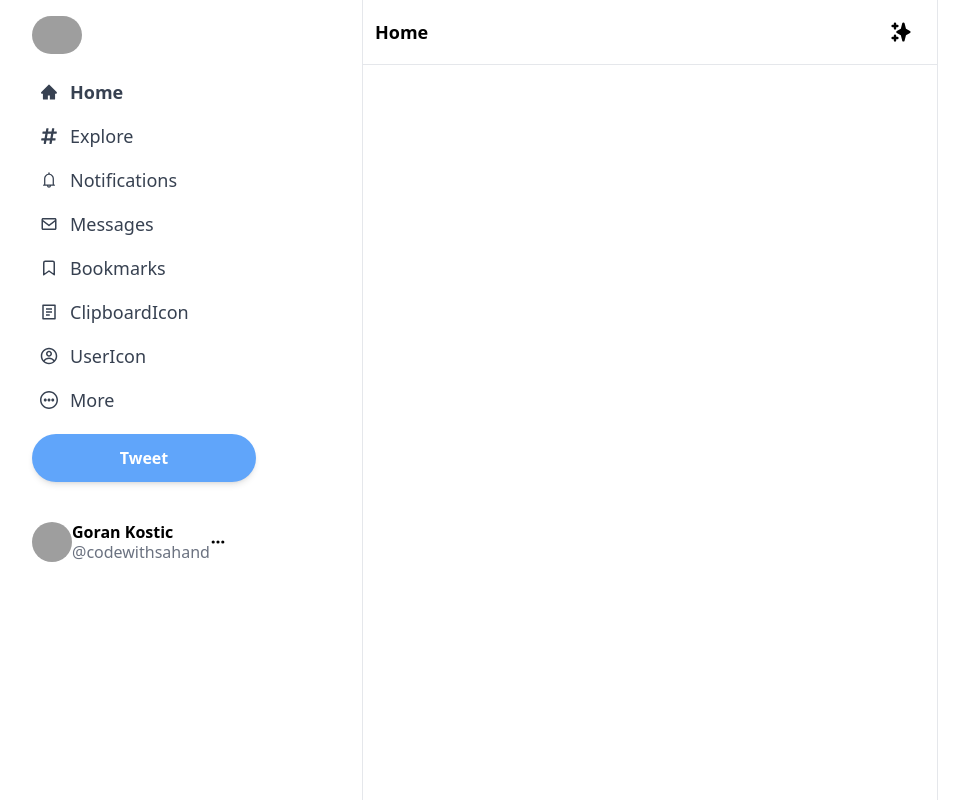
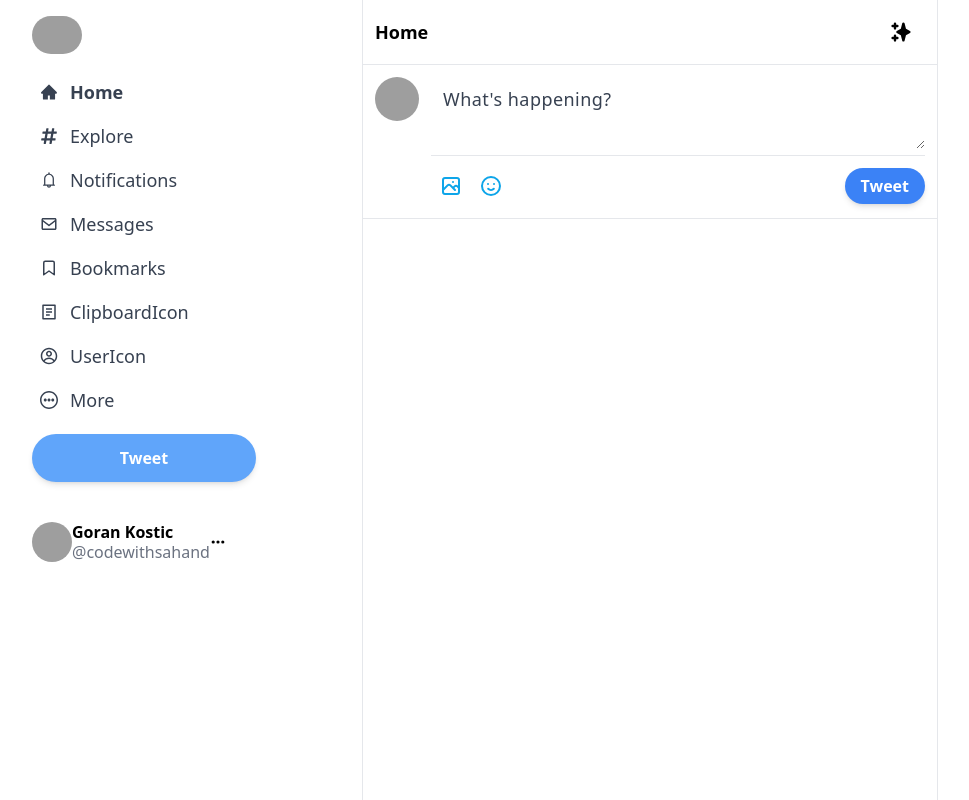
Before and after one commit to damijan0034/twitter-v4, a Next.js app: page / in a window 1280 px wide. Shown: the whole page, without its empty margins (32-1001 px from the left). Built offline with nearby package versions, Linux system fonts and the light colour scheme; grey boxes are pictures that could not be loaded.

Commit message:
adding input section

```diff
--- a/components/Feed.js
+++ b/components/Feed.js
@@ -1,6 +1,7 @@
 import React from 'react'
 import {IoSparklesSharp} from 'react-icons/io'
 import { HiSparkles } from 'react-icons/hi'
+import Input from './Input'
 
 export default function Feed() {
   return (
@@ -11,6 +12,8 @@ export default function Feed() {
          <HiSparkles className='h-5 w-5 sm:w-6 sm:h-6' />
         </div>
       </div>
+
+      <Input />
     </div>
   )
 }
--- /dev/null
+++ b/components/Input.js
@@ -0,0 +1,23 @@
+import React from 'react'
+import {HiOutlinePhotograph,HiOutlineEmojiHappy} from 'react-icons/hi'
+
+
+export default function Input() {
+  return (
+    <div className='flex border-b border-gray-200 p-3 space-x-3'>
+        <img className='rounded-full w-11 h-11 cursor-pointer hover:brightness-95' src='https://media.istockphoto.com/id/544358212/photo/happy-laughing-man.jpg?b=1&s=170667a&w=0&k=20&c=M5crkeYnUB_8nXu9a_VuvyLoGV6RuHyUC9qMaERGPsM=' alt='image'/>
+        <div className='w-full divide-y divide-gray-200'>
+            <div className=''>
+                <textarea className='w-full text-gray-700 border-none text-lg placeholder-gray-700 tracking-wide min-h-[50px]'  rows='2' placeholder="What's happening?"></textarea>
+            </div>
+            <div className='flex pt-2.5 items-center justify-between'>
+                <div className='flex'>
+                    <HiOutlinePhotograph className="w-10 h-10  hoverEffect p-2 text-sky-500 hover:bg-sky-200" />
+                    <HiOutlineEmojiHappy className="w-10 h-10 hoverEffect p-2 text-sky-500 hover:bg-sky-200"/>
+                </div>
+                <button className='bg-blue-500 font-bold shadow-md px-4 py-1.5 rounded-full text-white hover:brightness-95 disabled:opacity-50' type="">Tweet</button>
+            </div>
+        </div>
+    </div>
+  )
+}
--- a/package.json
+++ b/package.json
@@ -17,6 +17,7 @@
     "react-icons": "^4.8.0"
   },
   "devDependencies": {
+    "@tailwindcss/forms": "^0.5.3",
     "autoprefixer": "^10.4.14",
     "postcss": "^8.4.21",
     "tailwindcss": "^3.3.1"
--- a/tailwind.config.js
+++ b/tailwind.config.js
@@ -11,5 +11,5 @@ module.exports = {
   theme: {
     extend: {},
   },
-  plugins: [],
+  plugins: [ require('@tailwindcss/forms'),],
 }
```
Also changed, not shown: 1 other file (tests, documents, lock files or other folders).
